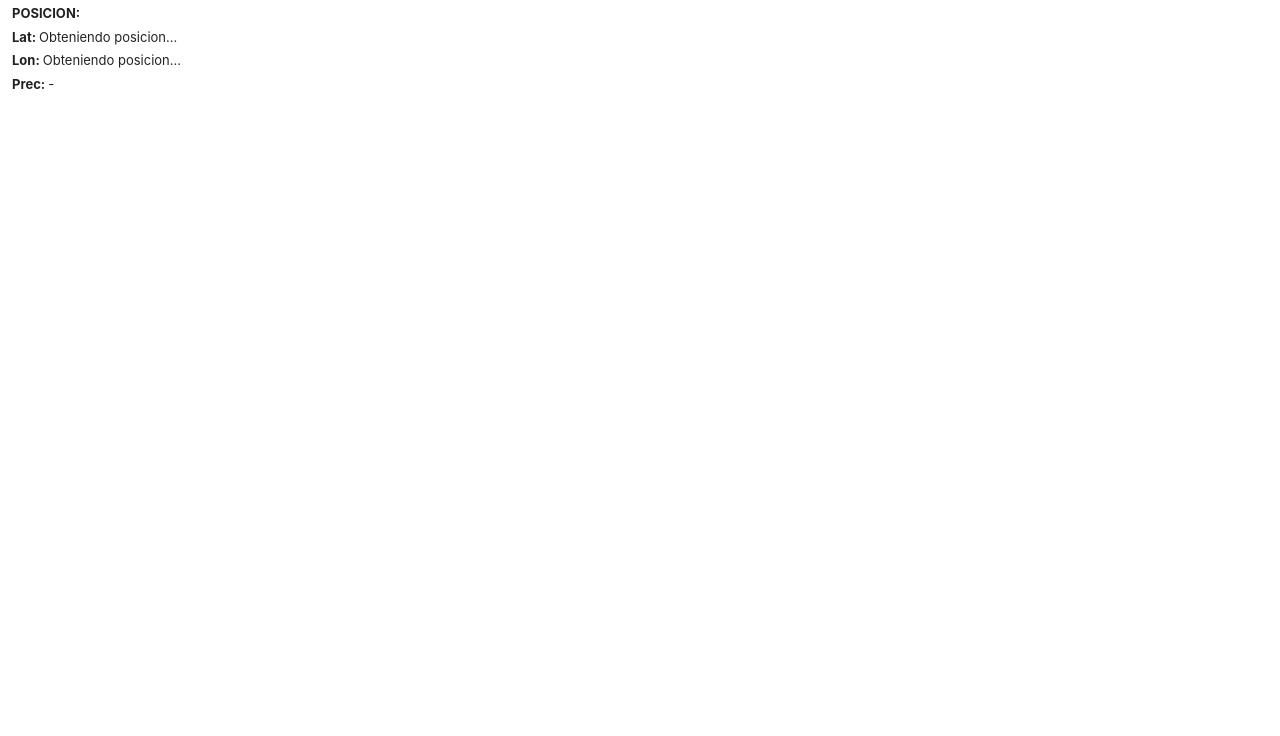
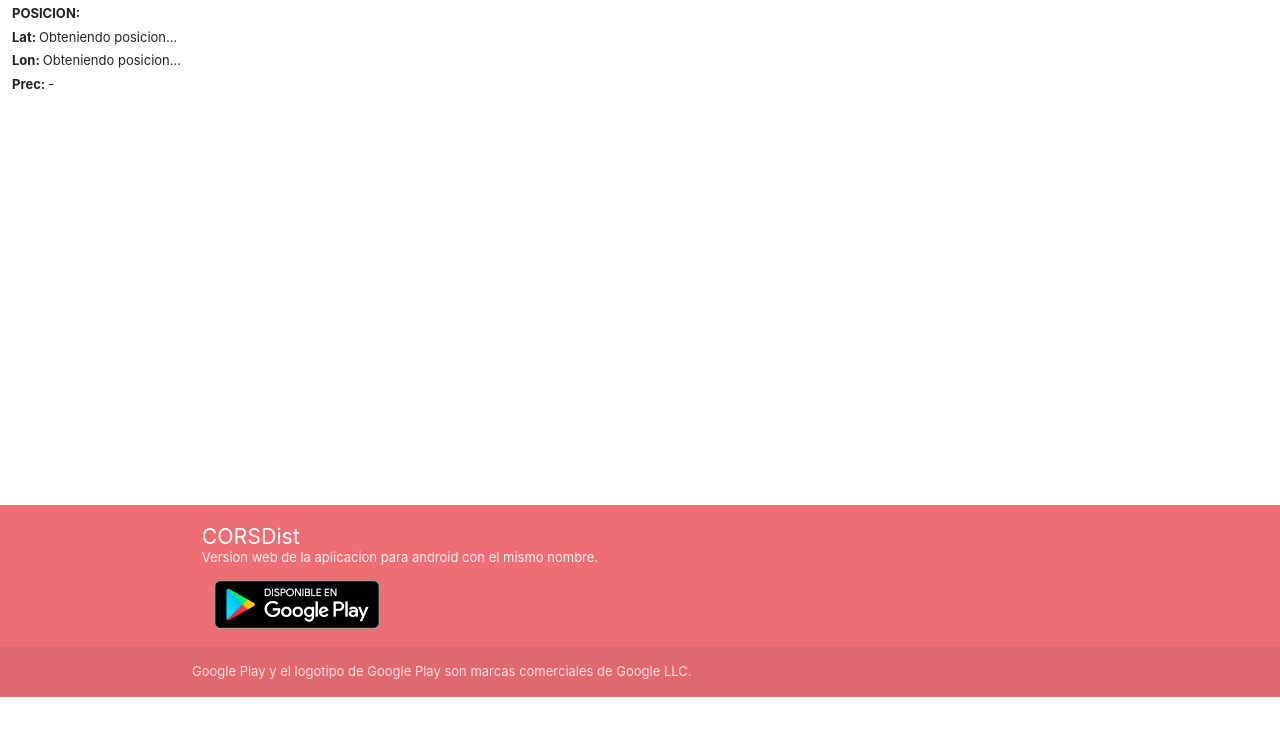
Before and after one commit to Hairo/corsdist-web, a plain HTML site: page index.html in a window 1280 px wide. Drawn offline with nearby package versions, Linux system fonts and the light colour scheme; no server answers.

Commit message:
Añadir footer con informaciond e la aplicacion.

```diff
--- a/index.html
+++ b/index.html
@@ -5,20 +5,43 @@
         <meta name="viewport" content="width=device-width, initial-scale=1" />
         <link rel="stylesheet" href="https://cdnjs.cloudflare.com/ajax/libs/materialize/1.0.0/css/materialize.min.css">
         <link rel="stylesheet" href="style.css">
-</head>
-
         <script type="text/javascript" src="main.js"></script>
         <script type="text/javascript" src="https://geographiclib.sourceforge.io/scripts/geographiclib.js"></script>
-
+    </head>
+    <body>
+        <header>
         <div id="cheader">
             <p class="posicion"><b>POSICION:</b></p>
             <p class="posicion"><b>Lat: </b><span id="lat">Obteniendo posicion...</span></p>
             <p class="posicion"><b>Lon: </b><span id="lon">Obteniendo posicion...</span></p>
             <p class="posicion"><b>Prec: </b><span id="accu">-</span>
         </div>
+        </header>
 
+        <main>
         <table id="lista">
         </table>
+        </main>
 
+        <footer class="page-footer">
+          <div class="container">
+            <div class="row">
+              <div class="col l6 s12">
+                <h5 class="white-text">CORSDist</h5>
+                <p class="grey-text text-lighten-4">Version web de la aplicacion para android con el mismo nombre.</p>
+                <p class="grey-text text-lighten-4">
+                    <a href="https://play.google.com/store/apps/details?id=com.carela.hairo.corsdist">
+                    <img id="gp_link" src="google-play-badge.png">
+                    </a>
+                </p>
+              </div>
+            </div>
+          </div>
+          <div class="footer-copyright">
+            <div class="container">
+            Google Play y el logotipo de Google Play son marcas comerciales de Google LLC.
+            </div>
+          </div>
+        </footer>
     </body>
 </html>
--- a/style.css
+++ b/style.css
@@ -60,3 +60,21 @@ html{
 .card.horizontal{
     margin-bottom: 7px !important;
 }
+
+.page-footer {
+    width: 100%;
+    display: inline-block;
+}
+
+#gp_link {
+    width: 190px;
+}
+
+.row {
+    margin-bottom: 0px;
+}
+
+.white-text, .grey-text {
+    margin-top: 0px;
+    margin-bottom: 0px;
+}
```
Also changed, not shown: google-play-badge.png (added). Lines whose indentation alone changed are shown as unchanged.
